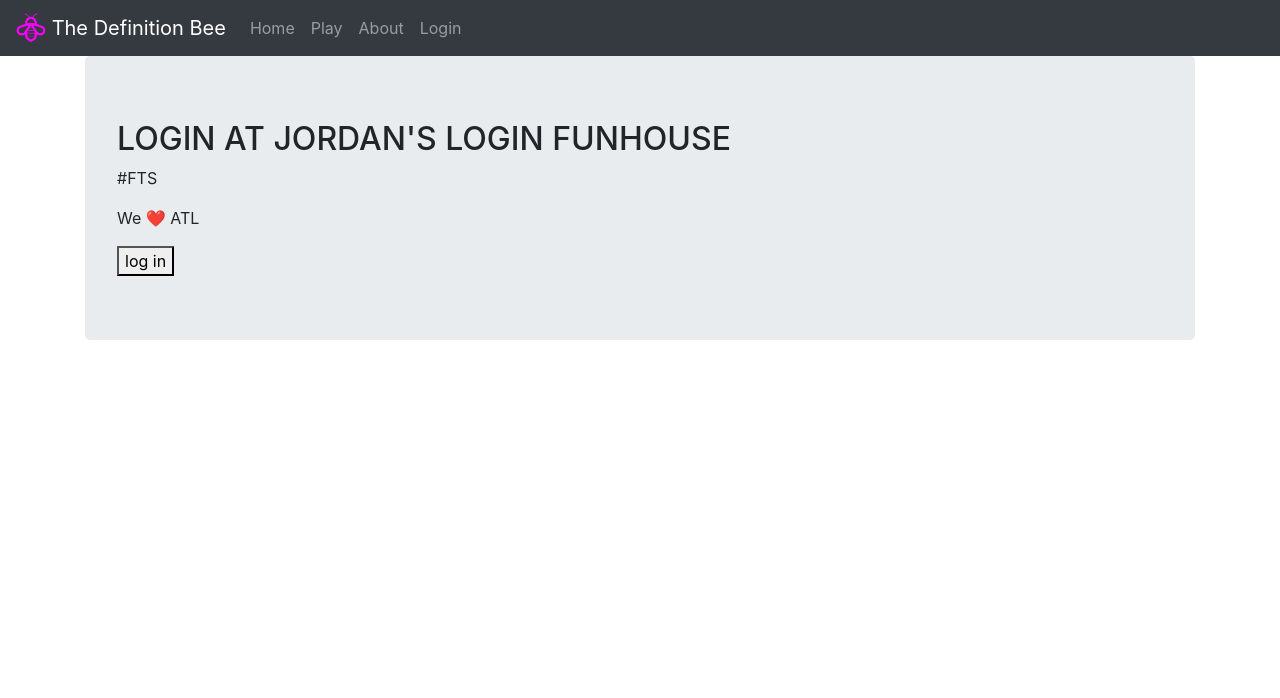
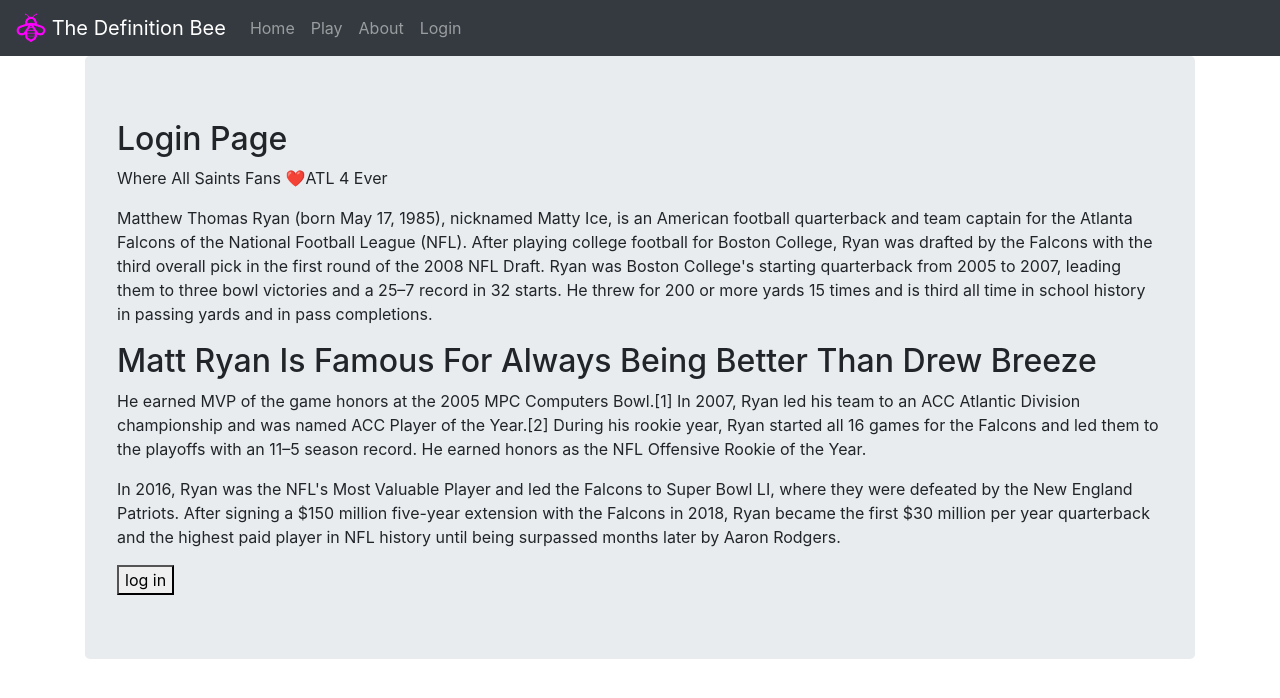
Before and after one commit to ronscode/definition-bee, a React (Create React App) app in the folder definition-bee/: page /login in a window 1280 px wide. Shown: the top 698 px of the page. Built offline with nearby package versions, Linux system fonts and the light colour scheme.

Commit message:
Fixed a typo

```diff
--- a/definition-bee/src/components/About.jsx
+++ b/definition-bee/src/components/About.jsx
@@ -8,9 +8,21 @@
     return (
       <Container>
         <Jumbotron>
-          <h2>ABOUT</h2>
-          <p>RULES</p>
-          <p>ABOUT US</p>
+          <h3>RULES</h3>
+          <ul>
+            <li>
+              Correctly define and spell the word based on the definition that
+              appears on screen.
+            </li>
+            <li>Each correctly spelled word is worth 1 point.</li>
+            <li>Careful! You only get one guess!</li>
+            <li>Three strikes and you're out.</li>
+          </ul>
+          <h3>ABOUT US</h3>
+          <p>
+            (Ron Cagle && Jordan Mateen) built this app using React.js, Redux
+            and our love of spelling and brutaly difficult games.
+          </p>
         </Jumbotron>
         <Link to="/about">
           <Button bsStyle="primary">About </Button>
--- a/definition-bee/src/components/CountDownTimer.jsx
+++ b/definition-bee/src/components/CountDownTimer.jsx
@@ -31,7 +31,6 @@
           <div className="timer">
             <Timer.Seconds /> seconds remain
             <hr />
-            <p>COMPONENT CountDownTimer check console for callback functions</p>
           </div>
         )}
       </Timer>
--- a/definition-bee/src/components/GameOver.jsx
+++ b/definition-bee/src/components/GameOver.jsx
@@ -1,9 +1,9 @@
-import React from 'react'
-import axios from 'axios'
+import React from "react";
+import axios from "axios";
+import { Container, Row, Col } from "react-bootstrap";
+import "./Play.css";
 
-
-let GameOver  = ( { score } ) =>{
-
+let GameOver = ({ score }) => {
   // const submitGameResults = () =>{
   //     axios.pot('/definition/highscore').then((res)=>{
   //         this.setState({
@@ -12,20 +12,34 @@
   //     })
   // }
 
+  return (
+    <Container>
+      <Row>
+        <Col />
+        <Col>
+          <h1 className="center">GAME OVER</h1>{" "}
+        </Col>
+        <Col />
+      </Row>
 
-    return(
-        <div>
-
-        <h1>GAME OVER</h1>
-        <h2>{score}</h2>
+      <Row>
+        <Col />
+        <Col>
+          <h2 className="center">{score}</h2>
           <form>
-                <input id="username" className="definitionAnswer" type="text"  placeholder = "Enter your user"/>
+            <input
+              id="username"
+              className="definitionAnswer"
+              type="text"
+              placeholder="Enter your username"
+            />
             {/* <button onClick = { ()=>{ submitGameResults() }}>Sumbit Game Result </button> */}
           </form>
-
-        </div>
-
-    )
-}
+        </Col>
+        <Col />
+      </Row>
+    </Container>
+  );
+};
 
 export default GameOver;
--- a/definition-bee/src/components/Login.jsx
+++ b/definition-bee/src/components/Login.jsx
@@ -1,30 +1,55 @@
 import React, { Component } from "react";
 import { Link } from "react-router-dom";
-import axios from 'axios'
+import axios from "axios";
 import { Jumbotron, Container, Row, Col, Image, Button } from "react-bootstrap";
 import "./Home.css";
 
-
 export default class Login extends Component {
-
-//handles google login on click
-login(){
+  //handles google login on click
+  login() {
     axios
       .get("definition/google")
       .then(({ data }) => {
-        console.log(data)
+        console.log(data);
       })
       .catch();
-  };
+  }
 
   render() {
     return (
       <Container>
         <Jumbotron>
-          <h2>LOGIN AT JORDAN'S LOGIN FUNHOUSE</h2>
-          <p>#FTS</p>
-          <p>We ❤️️ ATL</p>
-          <button onClick = {()=>this.login()}>log in</button>
+          <h2>Login Page</h2>
+          <p>Where All Saints Fans ❤️️ATL 4 Ever</p>
+          <p>
+            Matthew Thomas Ryan (born May 17, 1985), nicknamed Matty Ice, is an
+            American football quarterback and team captain for the Atlanta
+            Falcons of the National Football League (NFL). After playing college
+            football for Boston College, Ryan was drafted by the Falcons with
+            the third overall pick in the first round of the 2008 NFL Draft.
+            Ryan was Boston College's starting quarterback from 2005 to 2007,
+            leading them to three bowl victories and a 25–7 record in 32 starts.
+            He threw for 200 or more yards 15 times and is third all time in
+            school history in passing yards and in pass completions.
+          </p>
+          <h2>Matt Ryan Is Famous For Always Being Better Than Drew Breeze</h2>
+          <p>
+            He earned MVP of the game honors at the 2005 MPC Computers Bowl.[1]
+            In 2007, Ryan led his team to an ACC Atlantic Division championship
+            and was named ACC Player of the Year.[2] During his rookie year,
+            Ryan started all 16 games for the Falcons and led them to the
+            playoffs with an 11–5 season record. He earned honors as the NFL
+            Offensive Rookie of the Year.{" "}
+          </p>
+          <p>
+            In 2016, Ryan was the NFL's Most Valuable Player and led the Falcons
+            to Super Bowl LI, where they were defeated by the New England
+            Patriots. After signing a $150 million five-year extension with the
+            Falcons in 2018, Ryan became the first $30 million per year
+            quarterback and the highest paid player in NFL history until being
+            surpassed months later by Aaron Rodgers.
+          </p>{" "}
+          <button onClick={() => alert("I love Matt Ryan")}>log in</button>
         </Jumbotron>
       </Container>
     );
--- a/definition-bee/src/components/Play.jsx
+++ b/definition-bee/src/components/Play.jsx
@@ -134,7 +134,9 @@
             <Row>
               <Col />
               <Col>
-                <CountDownTimer />
+                <div id="cdt">
+                  <CountDownTimer />
+                </div>
               </Col>
 
               <Col />
```
Lines whose indentation alone changed are shown as unchanged.
